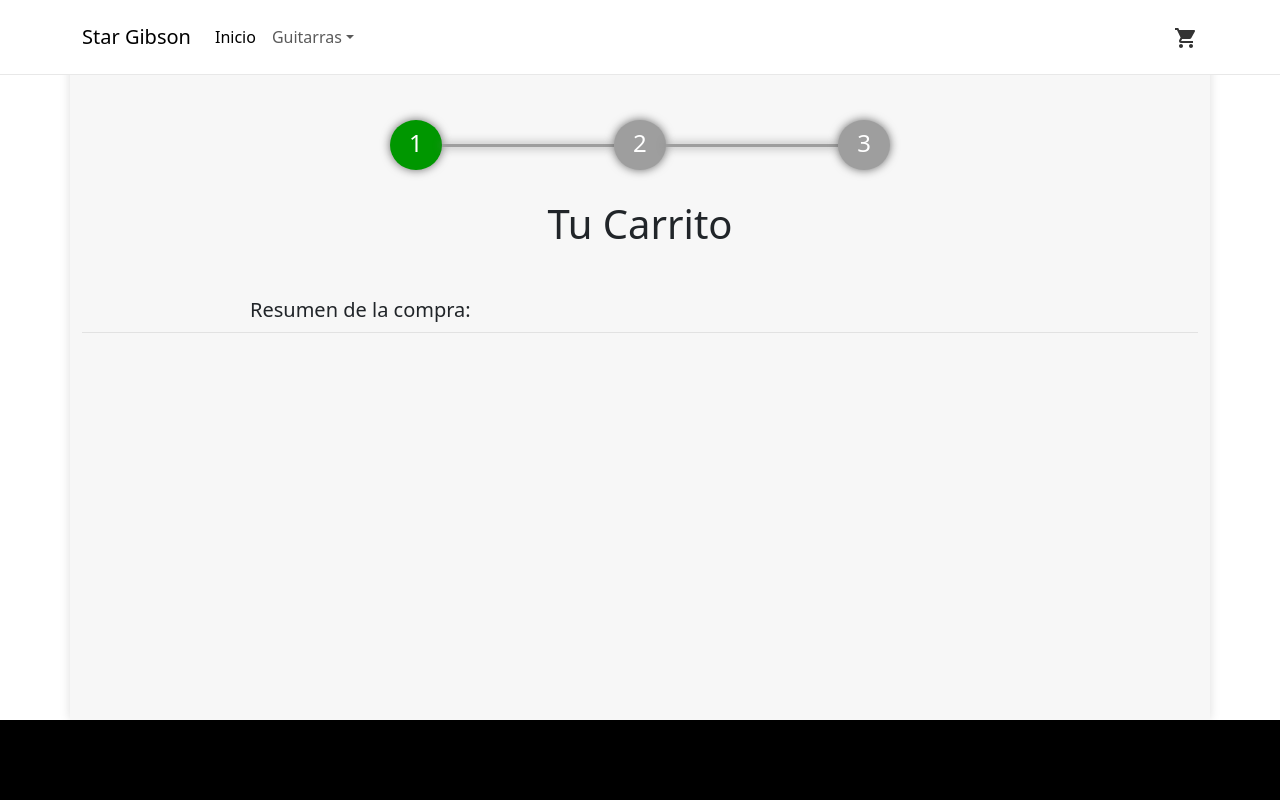
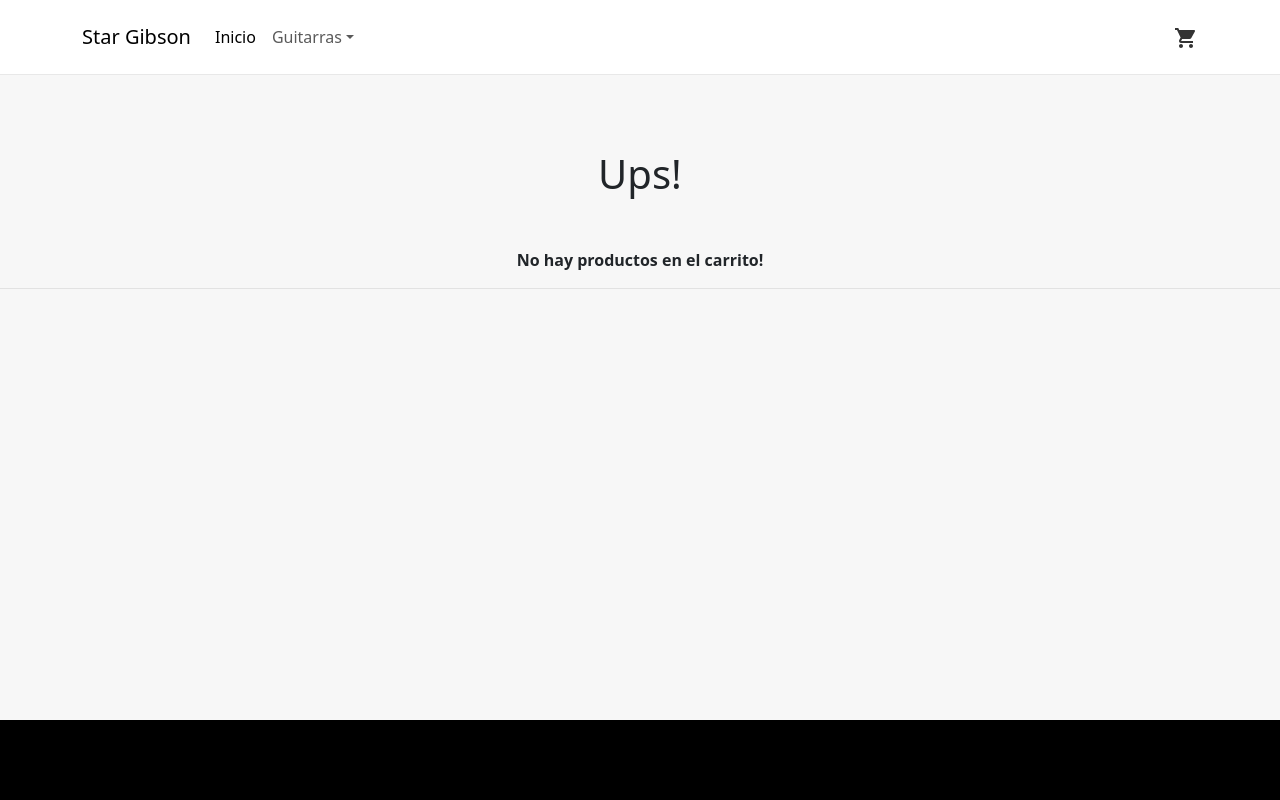
Before and after one commit to LucaTierno/EntregaFinalLucaTierno, a React (Vite) app: page /cart in a window 1280 px wide. Shown: the top 800 px of the page. Built offline with nearby package versions, Linux system fonts and the light colour scheme.

Commit message:
Agregando archivo gif

```diff
--- a/src/components/common/encabezado/Encabezado.jsx
+++ b/src/components/common/encabezado/Encabezado.jsx
@@ -10,7 +10,7 @@ export const Encabezado = () => {
             <p>
               Explora un mundo de guitarras de alta calidad en nuestra tienda
               especializada. Encuentra tu sonido único y déjate inspirar en cada
-              nota que toques. ¡Visítanos hoy
+              nota que toques. ¡Visítanos hoy!
             </p>
           </div>
         </div>
--- a/src/components/pages/cart/Cart.css
+++ b/src/components/pages/cart/Cart.css
@@ -103,16 +103,17 @@
 }
 
 .boton-vaciar {
-  background-color: rgb(197, 128, 0);
+  background-color: rgb(218, 2, 2);
   border: none;
   padding: 5px 40px;
   font-size: 1.1rem;
   font-weight: 700;
   color: white;
+  box-shadow: 0 0 5px rgb(36, 36, 36);
 }
 
 .boton-vaciar:hover {
-  background-color: rgb(173, 113, 0);
+  background-color: rgb(165, 5, 5);
 }
 
 .total {
@@ -128,6 +129,7 @@
   font-size: 1.1rem;
   font-weight: 700;
   color: white;
+  box-shadow: 0 0 5px rgb(36, 36, 36);
 }
 
 .boton-finalizar:hover {
--- a/src/components/pages/cart/CartContainer.jsx
+++ b/src/components/pages/cart/CartContainer.jsx
@@ -66,6 +66,14 @@ const CartContainer = () => {
 
   return (
     <section className="section-cart">
+      {cart.length === 0 ? (
+        <div className="container-cart">
+          <h1 className="tittle-carrito">Ups!</h1>
+          <p className="text-center fw-bold">No hay productos en el carrito!</p>
+          <span className="linea-estilo-cart"></span>
+
+        </div>
+      ) : (
         <div className="container container-cart">
           <div className="container-checkout-pasos-compra">
             <div className="checkout-circulo activate">
@@ -89,9 +97,13 @@ const CartContainer = () => {
               <span className="linea-estilo-cart"></span>
               <div key={product.id} className="container-product-cart">
                 <div className="product-cart-info">
-                <h3 className="producto-title fs-5 fw-bold">{product.title}</h3>
+                  <h3 className="producto-title fs-5 fw-bold">
+                    {product.title}
+                  </h3>
                   <h6 className="detalles-titulo">Detalles del producto:</h6>
-                <p className="detalles-texto">Categoria: {product.category}</p>
+                  <p className="detalles-texto">
+                    Categoria: {product.category}
+                  </p>
                   <p className="detalles-texto">Color: {product.color}</p>
                   <p className="detalles-texto">
                     Lateralidad: {product.lateralidad}
@@ -136,6 +148,7 @@ const CartContainer = () => {
             </div>
           )}
         </div>
+      )}
     </section>
   );
 };
--- a/src/components/pages/checkout/Checkout.jsx
+++ b/src/components/pages/checkout/Checkout.jsx
@@ -11,6 +11,7 @@ import "./Checkout.css";
 import { Link } from "react-router-dom";
 
 const Checkout = () => {
+  window.scrollTo(0, 0);
   const { cart, getTotalPrice, clearCart } = useContext(CartContext);
 
   const total = getTotalPrice();
```
Also changed, not shown: src/components/pages/itemList/ItemListContainer.jsx (+0 -9 lines), 1 other file (tests, documents, lock files or other folders). Lines whose indentation alone changed are shown as unchanged.
